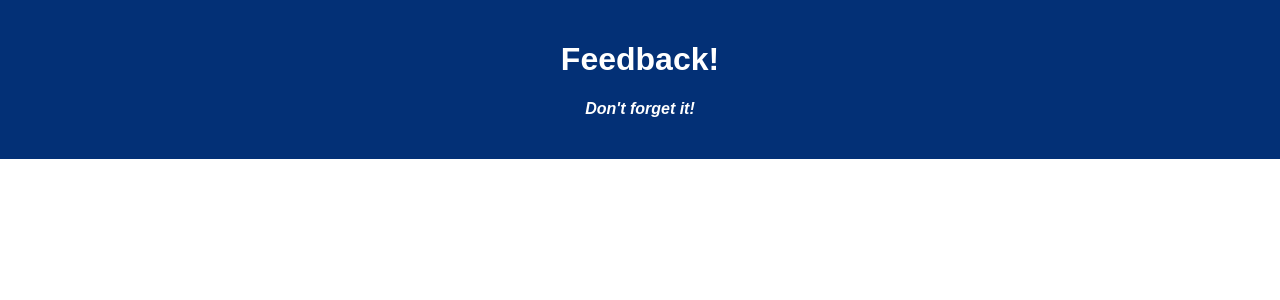
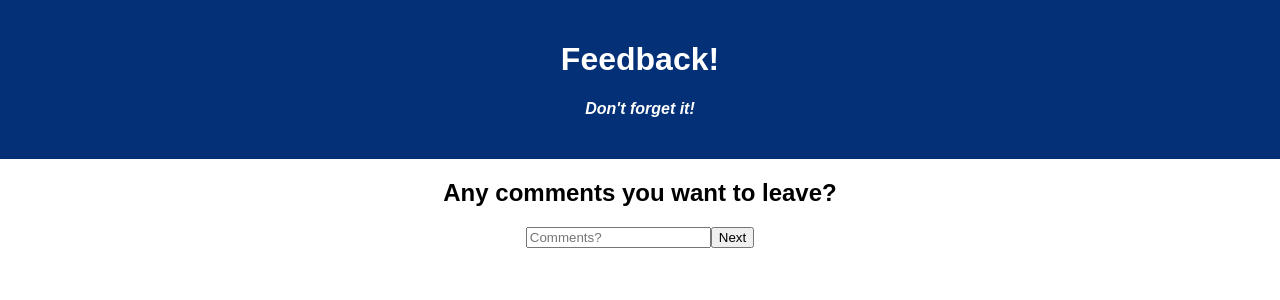
Before and after one commit to TerryOKeefe/Student-Feedback-Form, a React (Create React App) app: page /#/comment in a window 1280 px wide. Shown: the top 300 px of the page. Built offline with nearby package versions, Linux system fonts and the light colour scheme.

Commit message:
created comment component

```diff
--- a/src/components/App/App.jsx
+++ b/src/components/App/App.jsx
@@ -10,6 +10,7 @@ import Home from '../Home/Home';
 import FeelingForm from '../FeelingForm/FeelingForm';
 import UnderstandingForm from '../UnderstandingForm/UnderstandingForm';
 import SupportForm from '../SupportForm/SupportForm';
+import CommentForm from '../CommentForm/CommentForm';
 
 function App() {
 
@@ -32,6 +33,9 @@ function App() {
         <Route path="/support">
           <SupportForm />
         </Route>
+        <Route path="/comment">
+          <CommentForm />
+        </Route>
 
       </Router>
     </div>
--- a/src/components/CommentForm/CommentForm.jsx
+++ b/src/components/CommentForm/CommentForm.jsx
@@ -0,0 +1,56 @@
+import {useState} from 'react';
+import {useDispatch} from 'react-redux';
+import {useHistory} from 'react-router-dom';
+import './CommentForm.css';
+
+// function for CommentForm component
+function CommentForm() {
+    // variable to hold input
+    const [newComment, setNewComment] = useState();
+
+    // variables for dispatch and useHistory
+    const dispatch = useDispatch();
+    const history = useHistory();
+
+    // variable to take in rating
+    const newComments = {
+        comments : newComment
+    };
+
+    // function to dispatch comment
+    const commentSubmit = (event) => {
+        event.preventDefault();
+
+        // dispatch the new comment to store
+        dispatch({
+            type : 'ADD_COMMENT',
+            payload : newComments
+        });
+
+        // on submit change to /review route
+        history.push('/review');
+    } // end commentSubmit
+
+    // console log to see comment add
+    console.log('Comment:', newComment);
+
+    return(
+        <div>
+            <div>
+                <h2>Any comments you want to leave?</h2>
+            </div>
+            <form onSubmit={commentSubmit}>
+                <input
+                    type="text"
+                    placeholder="Comments?"
+                    value={newComment}
+                    onChange={(event) => setNewComment(event.target.value)}
+                />
+                <input type="submit" value="Next" />
+            </form>
+        </div>
+    )
+} // end CommentForm
+
+// export CommentForm
+export default CommentForm;
--- a/src/index.js
+++ b/src/index.js
@@ -17,6 +17,8 @@ const feedbackReducer = (state = [], action) => {
         case 'ADD_UNDERSTAND' :
             return [...state, action.payload];
         case 'ADD_SUPPORT' :
+            return [...state, action.payload];
+        case 'ADD_COMMENT' :
             return [...state, action.payload];
         default :
             return state;
```
Also changed, not shown: 1 other file (tests, documents, lock files or other folders).
